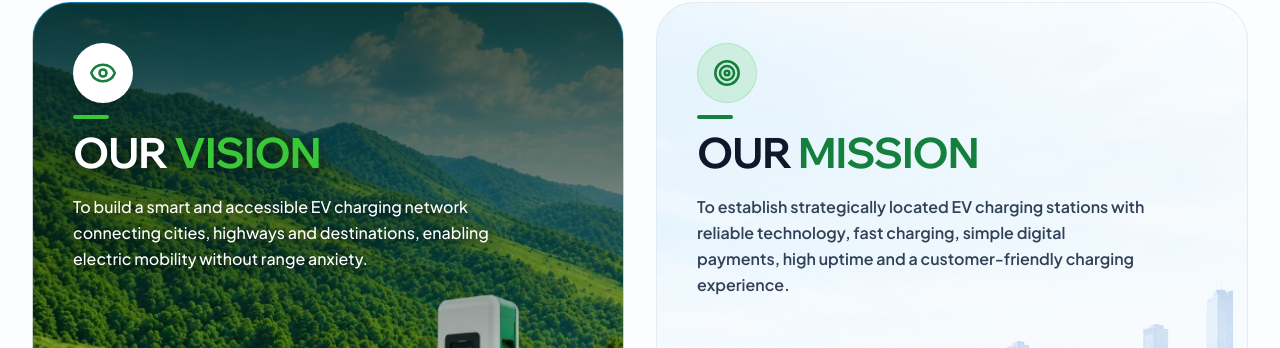
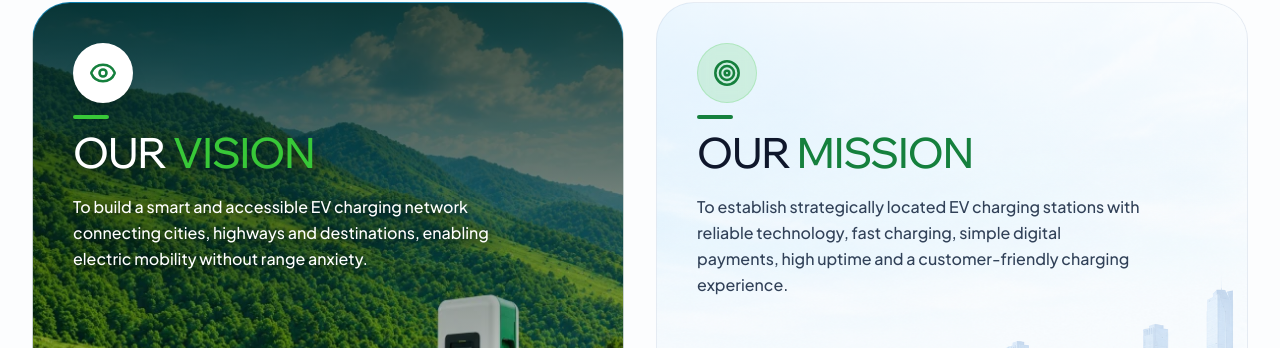
Before and after one commit to Rockynaveen/evoltek-new, a React (Vite) app: page / in a window 1280 px wide. Shown: the part 1515-1863 px from the top of the page. Built offline with nearby package versions, Linux system fonts and the light colour scheme.

Commit message:
feat: add FranchiseSection and VisionMissionSection components

```diff
--- a/src/components/sections/FranchiseSection.tsx
+++ b/src/components/sections/FranchiseSection.tsx
@@ -128,7 +128,7 @@ export const FranchiseSection: React.FC<FranchiseSectionProps> = ({ openModalWit
             {FRANCHISE_BENEFITS.map((item) => (
               <div
                 key={item.id}
-                className="bg-white hover:bg-[#d1e7a7] rounded-2xl border border-slate-200/85 p-4.5 sm:p-5 shadow-none transition-all duration-300 flex items-center gap-3.5 sm:gap-4 relative overflow-hidden cursor-pointer"
+                className="bg-white hover:border-[#32aa15] hover:shadow-md hover:-translate-y-0.5 rounded-2xl border border-slate-200/85 p-4.5 sm:p-5 shadow-none transition-all duration-300 flex items-center gap-3.5 sm:gap-4 relative overflow-hidden cursor-pointer"
               >
                 {/* Number Badge */}
                 <div className="w-10 h-10 rounded-full bg-[#32aa15] text-white font-bold flex items-center justify-center shrink-0 text-sm shadow-sm font-['Wix_Madefor_Display',sans-serif]">
--- a/src/components/sections/VisionMissionSection.tsx
+++ b/src/components/sections/VisionMissionSection.tsx
@@ -26,7 +26,7 @@ export const VisionMissionSection: React.FC = () => {
               <div className="w-9 h-1 bg-[#38c838] rounded-full mt-3 mb-2 group-hover:w-14 transition-all duration-300 shadow-sm" />
 
               {/* Title: Our Vision */}
-              <h3 className="text-3xl sm:text-4xl lg:text-[42px] font-bold text-white tracking-tight leading-tight font-['Wix_Madefor_Display',sans-serif] drop-shadow-[0_2px_8px_rgba(0,0,0,0.7)] uppercase">
+              <h3 className="text-3xl sm:text-4xl lg:text-[42px] font-medium text-white tracking-tight leading-tight font-['Wix_Madefor_Display',sans-serif] drop-shadow-[0_2px_8px_rgba(0,0,0,0.7)] uppercase">
                 Our <span className="text-[#38c838]">Vision</span>
               </h3>
 
@@ -56,12 +56,12 @@ export const VisionMissionSection: React.FC = () => {
               <div className="w-9 h-1 bg-[#15803d] rounded-full mt-3 mb-2 group-hover:w-14 transition-all duration-300" />
 
               {/* Title: Our Mission */}
-              <h3 className="text-3xl sm:text-4xl lg:text-[42px] font-bold text-slate-900 tracking-tight leading-tight font-['Wix_Madefor_Display',sans-serif] uppercase">
+              <h3 className="text-3xl sm:text-4xl lg:text-[42px] font-medium text-slate-900 tracking-tight leading-tight font-['Wix_Madefor_Display',sans-serif] uppercase">
                 Our <span className="text-[#15803d]">Mission</span>
               </h3>
 
               {/* Description Paragraph */}
-              <p className="text-slate-700 text-sm sm:text-base leading-relaxed font-semibold max-w-md pt-1">
+              <p className="text-slate-700 text-sm sm:text-base leading-relaxed font-medium max-w-md pt-1">
                 To establish strategically located EV charging stations with reliable technology, fast charging, simple digital payments, high uptime and a customer-friendly charging experience.
               </p>
             </div>
```
